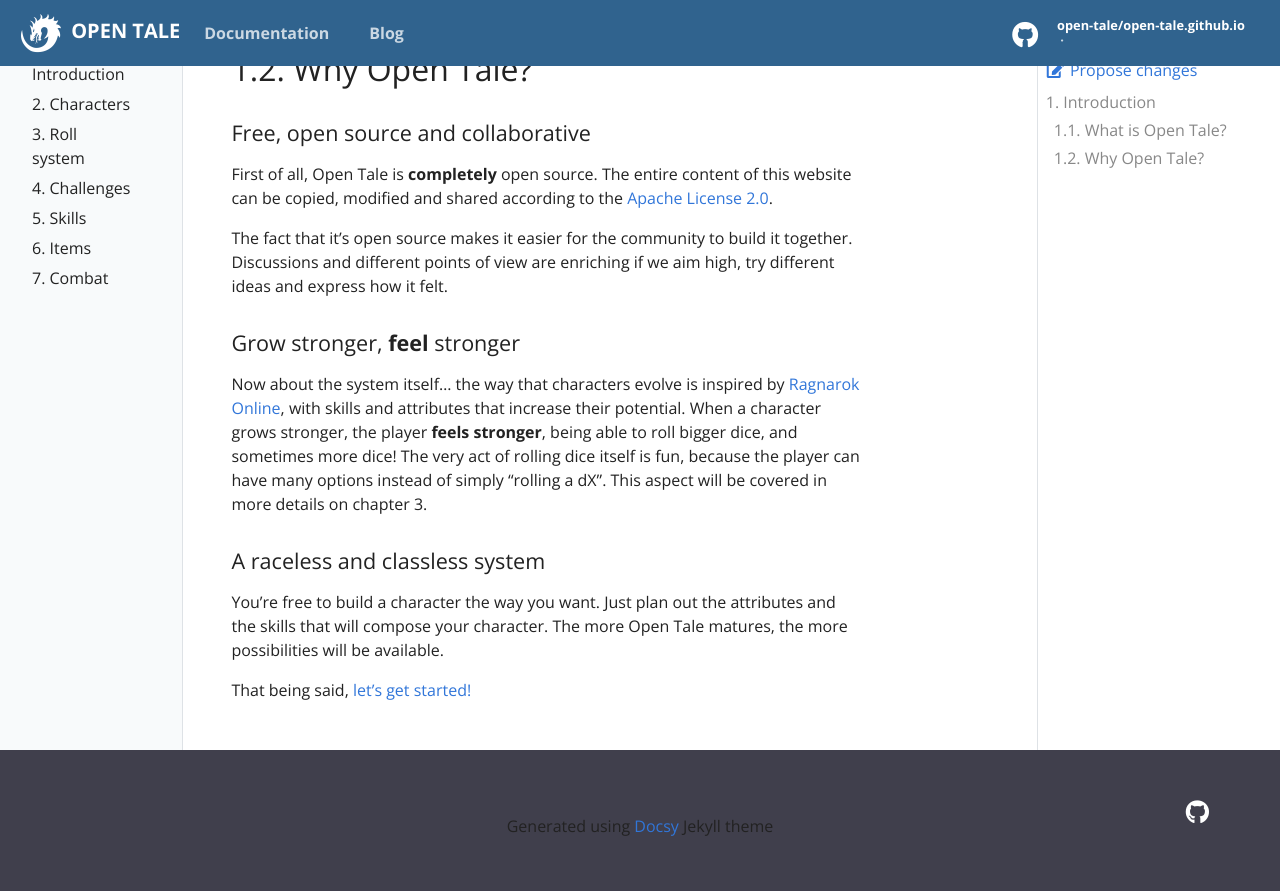
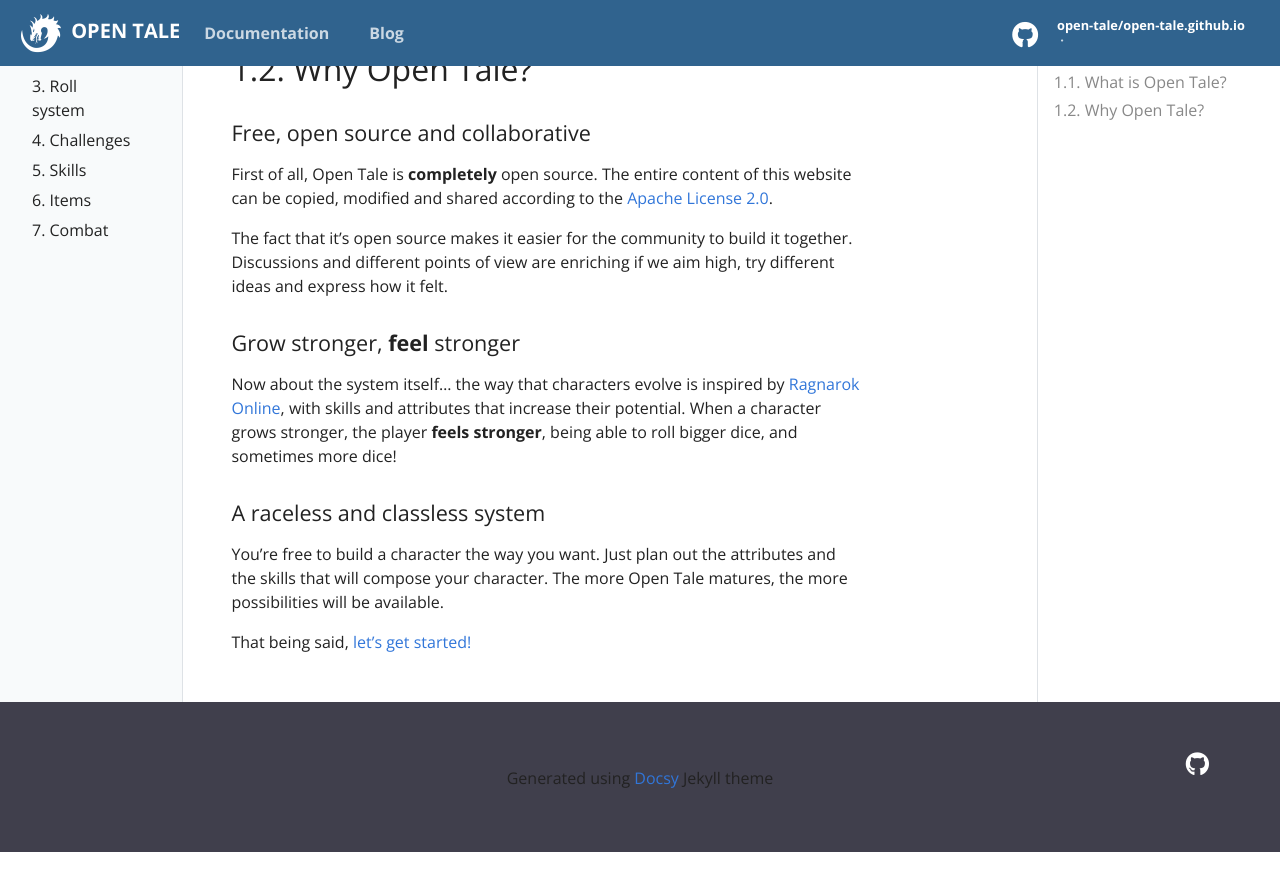
Before and after one commit to open-tale/open-tale.github.io, a Jekyll site: the page built from _docs/01-introduction.md, in a window 1280 px wide and 900 px high, scrolled down 1096 px. Shown: the top 891 px of the window. Built offline with Jekyll 4.4.1, drawn with Linux system fonts in a browser that asks for light colours; after the commit the page ends 1948 px from its top, so only the background shows below that.

Commit message:
update intro

```diff
--- a/_docs/01-introduction.md
+++ b/_docs/01-introduction.md
@@ -66,9 +66,7 @@ try different ideas and express how it felt.
 Now about the system itself... the way that characters evolve is inspired by
 [Ragnarok Online][ragnarok], with skills and attributes that increase their
 potential. When a character grows stronger, the player **feels stronger**, being
-able to roll bigger dice, and sometimes more dice! The very act of rolling dice
-itself is fun, because the player can have many options instead of simply
-"rolling a dX". This aspect will be covered in more details on chapter 3.
+able to roll bigger dice, and sometimes more dice!
 
 #### A raceless and classless system
 
```
